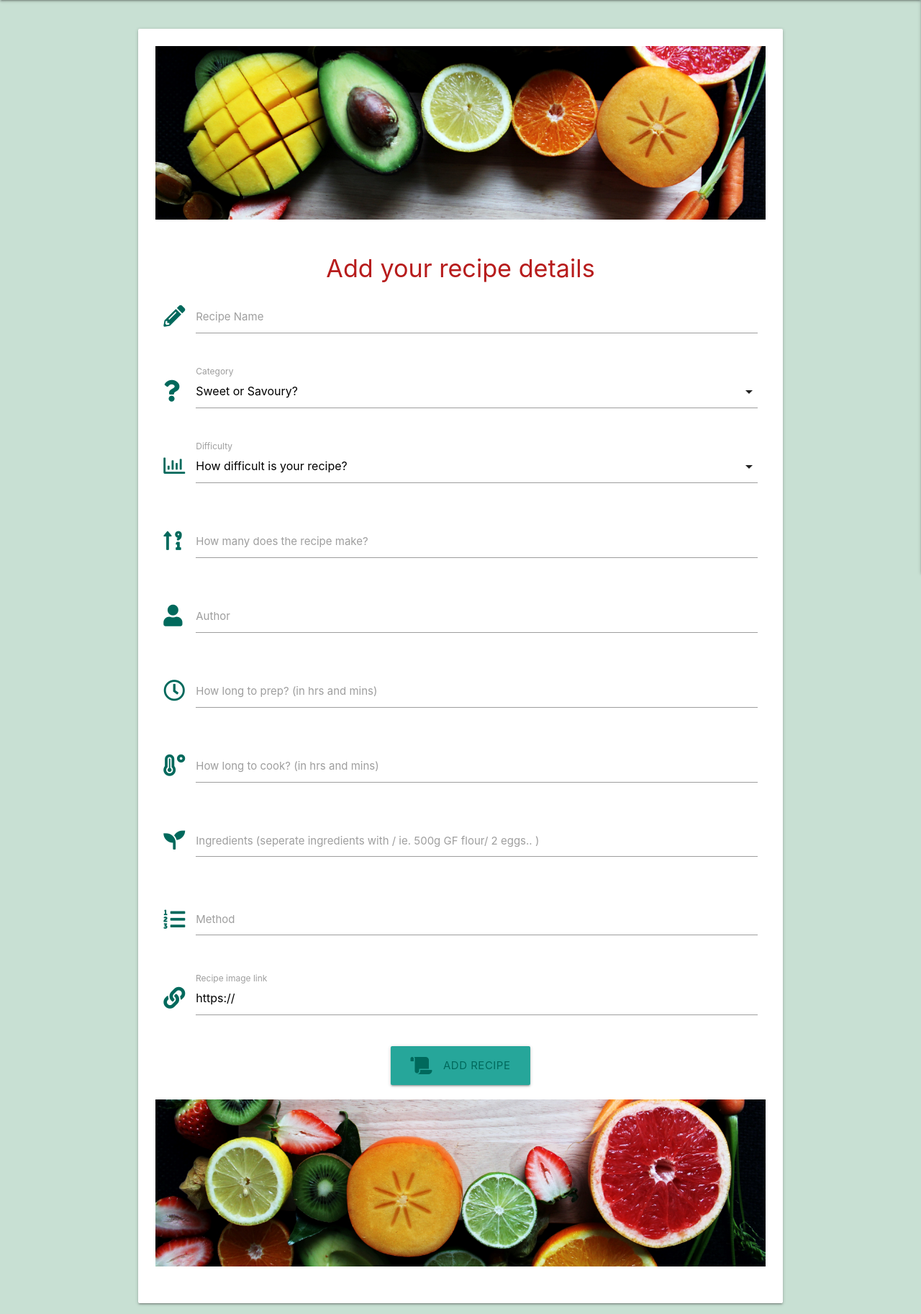
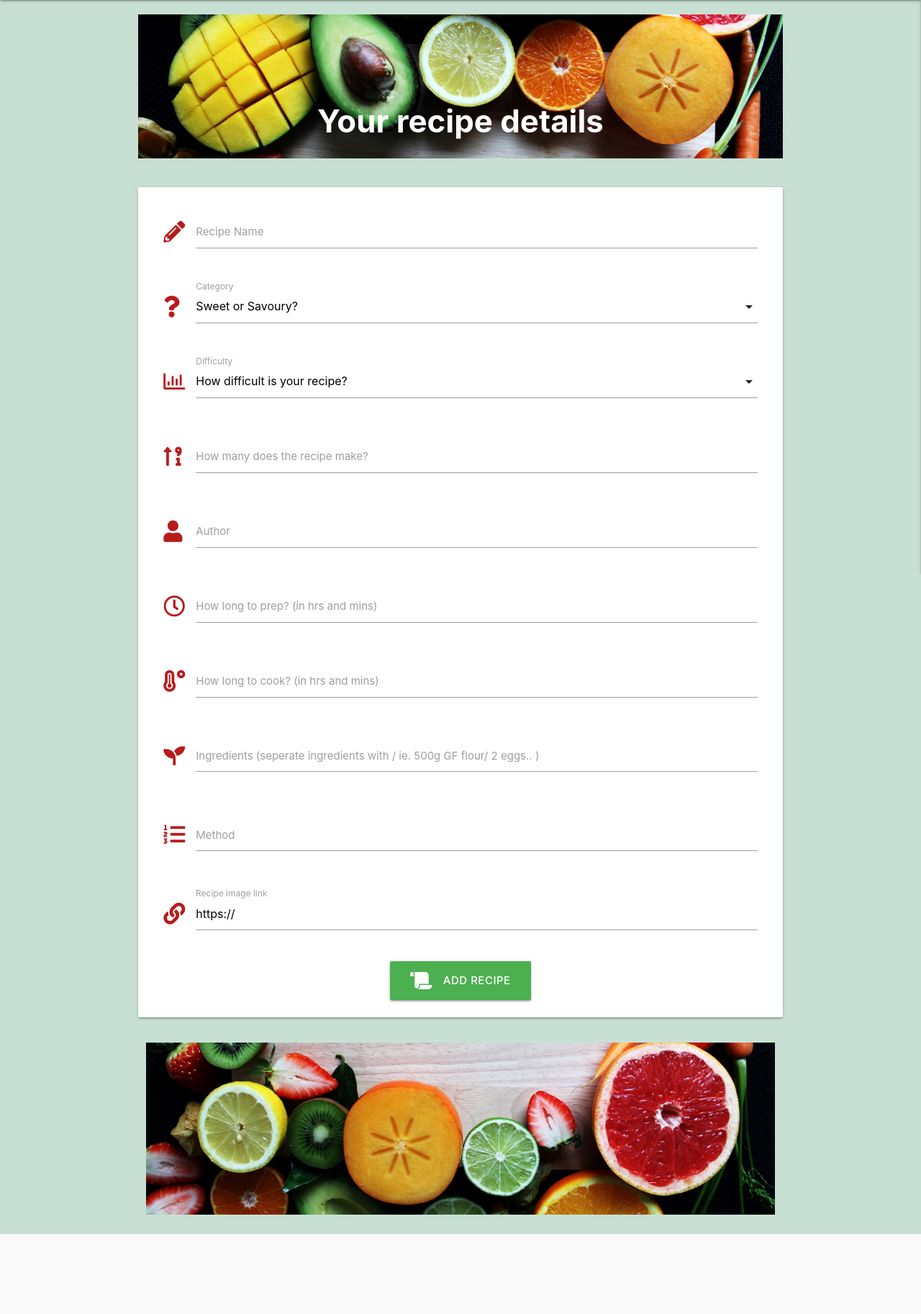
Before and after one commit to EDavies2020/GFRecipes_MS3, a Flask app: page /add_recipe in a window 1280 px wide. Shown: the part 64-1889 px from the top of the page at 72% size. After the commit the page ends 1778 px from the top, so only its background shows below. Run offline with Flask 2, Linux system fonts and the light colour scheme; data that the repository does not hold is empty; some libraries are stand-ins or nearby versions.

Commit message:
header added to add recipe page

```diff
--- a/static/css/style.css
+++ b/static/css/style.css
@@ -98,13 +98,33 @@ body {
     text-decoration: underline;
 }
 /* add recipes page */
-#add-recipe-image-top {
-    margin-bottom: 20px;
-}
-.add-recipe-title {
+/* #add-recipe-image-top {
+    margin-top: 20px;
+    height: 150px;
+    width: 100%;
+} */
+/* .add-recipe-title {
+
     text-align: center;
     margin-bottom: 10px;
+} */
+.add-recipe-title {
+    background-image: url(/static/images/recipetop.jpg);
+    height: 200px;
+    background-position: center;
+    background-repeat: no-repeat;
+    background-size: cover;
+    position: relative;
+    margin-top: 20px;
 }
+.add-recipe-title h3 {
+    text-align: center;
+    position: absolute;
+    top: 60%;
+    left: 50%;
+    transform: translate(-50%, -50%);
+    color: white;
+  }
 #add-recipe-image-bottom {
     margin-top: 20px;
 }
--- a/templates/add_recipe.html
+++ b/templates/add_recipe.html
@@ -1,14 +1,18 @@
 {% extends "base.html" %}
 {% block content %}
+
+<div class="row center-align">
+    <div class="col s12 add-recipe-title">
+        <h3><b>Your recipe details</b></h3>
+    </div>
+</div>
 
 <!-- add recipe form -->
 <div class="row card-panel">
     <form class="col s12" method="POST" action="{{ url_for('add_recipe') }}">
         <div class="row">
-            <img class="responsive-img" id="add-recipe-image-top" src="../static/images/recipetop.jpg" alt="ingredients">
-            <h4 class="add-recipe-title red-text text-darken-4">Add your recipe details</h4>
             <div class="input-field col s12">
-                <i class="fas fa-pencil-alt prefix teal-text text-darken-3"></i>
+                <i class="fas fa-pencil-alt prefix red-text text-darken-4"></i>
                 <input id="recipe_name" name="recipe_name" minlength="5" maxlength="50"
                     type="text" class="validate" required>
                 <label for="recipe_name">Recipe Name</label>
@@ -17,7 +21,7 @@
         <!-- add category -->
         <div class="row">
             <div class="input-field col s12">
-                <i class="fas fa-question prefix teal-text text-darken-3"></i>
+                <i class="fas fa-question prefix red-text text-darken-4"></i>
                 <select id="category_name" name="category_name" class="validate" required>
                     <option value="" disabled selected>Sweet or Savoury?</option>
                     {% for category in categories %}
@@ -30,7 +34,7 @@
         <!-- add difficulty -->
         <div class="row">
             <div class="input-field col s12">
-                <i class="far fa-chart-bar prefix teal-text text-darken-3"></i>
+                <i class="far fa-chart-bar prefix red-text text-darken-4"></i>
                 <select id="recipe_difficulty" name="recipe_difficulty" class="validate" required>
                     <option value="" disabled selected>How difficult is your recipe?</option>
                     {% for difficulty in levels %}
@@ -43,7 +47,7 @@
         <!-- add how many recipes makes -->
         <div class="row">
             <div class="input-field col s12">
-                <i class="fas fa-sort-numeric-up-alt prefix teal-text text-darken-3"></i>
+                <i class="fas fa-sort-numeric-up-alt prefix red-text text-darken-4"></i>
                 <input id="makes" name="makes" minlength="1" maxlength="2"
                     type="text" class="validate" required>
                 <label for="makes">How many does the recipe make?</label>
@@ -52,7 +56,7 @@
         <!-- add author -->
         <div class="row">
             <div class="input-field col s12">
-                <i class="fas fa-user prefix teal-text text-darken-3"></i>
+                <i class="fas fa-user prefix red-text text-darken-4"></i>
                 <input id="by" name="by" minlength="5" maxlength="50"
                     type="text" class="validate" required>
                 <label for="by">Author</label>
@@ -61,7 +65,7 @@
         <!-- add prep time -->
         <div class="row">
             <div class="input-field col s12">
-                <i class="far fa-clock prefix teal-text text-darken-3"></i>
+                <i class="far fa-clock prefix red-text text-darken-4"></i>
                 <input id="prep_time" name="prep_time" minlength="5" maxlength="50"
                     type="text" class="validate" required>
                 <label for="prep_time">How long to prep? (in hrs and mins)</label>
@@ -70,7 +74,7 @@
         <!-- add cooking time -->
         <div class="row">
             <div class="input-field col s12">
-                <i class="fas fa-temperature-high prefix teal-text text-darken-3"></i>
+                <i class="fas fa-temperature-high prefix red-text text-darken-4"></i>
                 <input id="cooking_time" name="cooking_time" minlength="5" maxlength="50"
                     type="text" class="validate" required>
                 <label for="cooking_time">How long to cook? (in hrs and mins)</label>
@@ -79,7 +83,7 @@
         <!-- add ingredients -->
         <div class="row">
             <div class="input-field col s12">
-                <i class="fas fa-seedling prefix teal-text text-darken-3"></i>
+                <i class="fas fa-seedling prefix red-text text-darken-4"></i>
                 <textarea id="ingredients" name="ingredients" minlength="5" maxlength="600"
                     class="materialize-textarea validate" required></textarea>
                 <label for="ingredients">Ingredients (seperate ingredients with / ie. 500g GF flour/ 2 eggs.. )</label>
@@ -88,7 +92,7 @@
         <!-- add method -->
         <div class="row">
             <div class="input-field col s12">
-                <i class="fas fa-list-ol prefix teal-text text-darken-3"></i>
+                <i class="fas fa-list-ol prefix red-text text-darken-4"></i>
                 <textarea id="method" name="method" minlength="5" maxlength="2000"
                     class="materialize-textarea validate" required></textarea>
                 <label for="method">Method</label>
@@ -97,20 +101,25 @@
         <!-- add image -->
         <div class="row">
             <div class="input-field col s12">
-                <i class= "fas fa-link prefix teal-text text-darken-3"></i>
+                <i class= "fas fa-link prefix red-text text-darken-4"></i>
                 <input value="https://" id="image" name= "image" minlength="20" type="text" class="validate" required>
                 <label class="active" for="image">Recipe image link</label>
             </div>
         </div>
         <!-- submit button -->
-        <div class="row">
-            <div class="col s12 center-align">
-                <button class="btn-large teal-text text-darken-3" type="submit">
-                    <i class="fas fa-scroll left teal-text text-darken-3"></i>Add Recipe</button>
-            </div>
-            <img class="responsive-img" id="add-recipe-image-bottom" src="../static/images/recipebottom.jpg" alt="ingredients">
+        <div class="col s12 center-align">
+            <button type="submit" class="btn-large pulse green"><i class="fas fa-scroll left"></i>
+                <strong>Add Recipe</strong></button>
         </div>
     </form>
 </div>
 
+<section class="add-recipe-header">
+    <div class="row center-align">
+        <div class="col s12 ">
+            <img class="responsive-img" id="add-recipe-image-bottom" src="../static/images/recipebottom.jpg" alt="ingredients">
+        </div>
+    </div>
+</section>
+
 {% endblock %}
--- a/templates/base.html
+++ b/templates/base.html
@@ -27,9 +27,9 @@
                 <li><a href="{{ url_for('get_recipes') }}">Home</a></li>
                 {% if session.user %}
                     <li><a href="{{ url_for('account', username=session['user']) }}">My Account</a></li>
-                    <li><a href="{{ url_for('logout') }}">Log out</a></li>
                     <li><a href="{{ url_for('add_recipe') }}">Add Recipe</a></li>
                     <li><a href="{{ url_for('my_recipes') }}">My Recipes</a></li>
+                    <li><a href="{{ url_for('logout') }}">Log out</a></li>
                 {% else %}
                     <li><a href="{{ url_for('login') }}">Log in</a></li>
                     <li><a href="{{ url_for('register') }}">Register</a></li>
```
